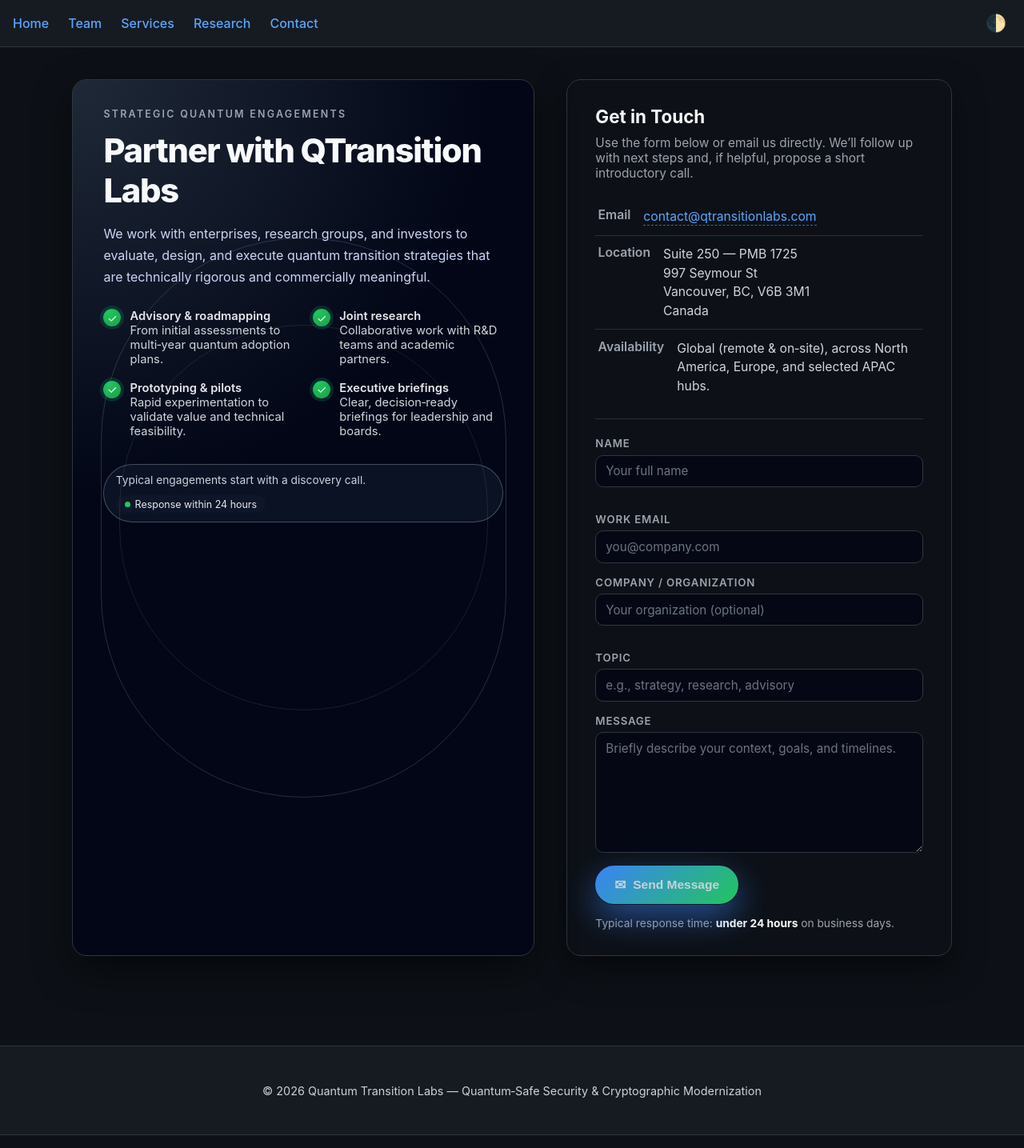
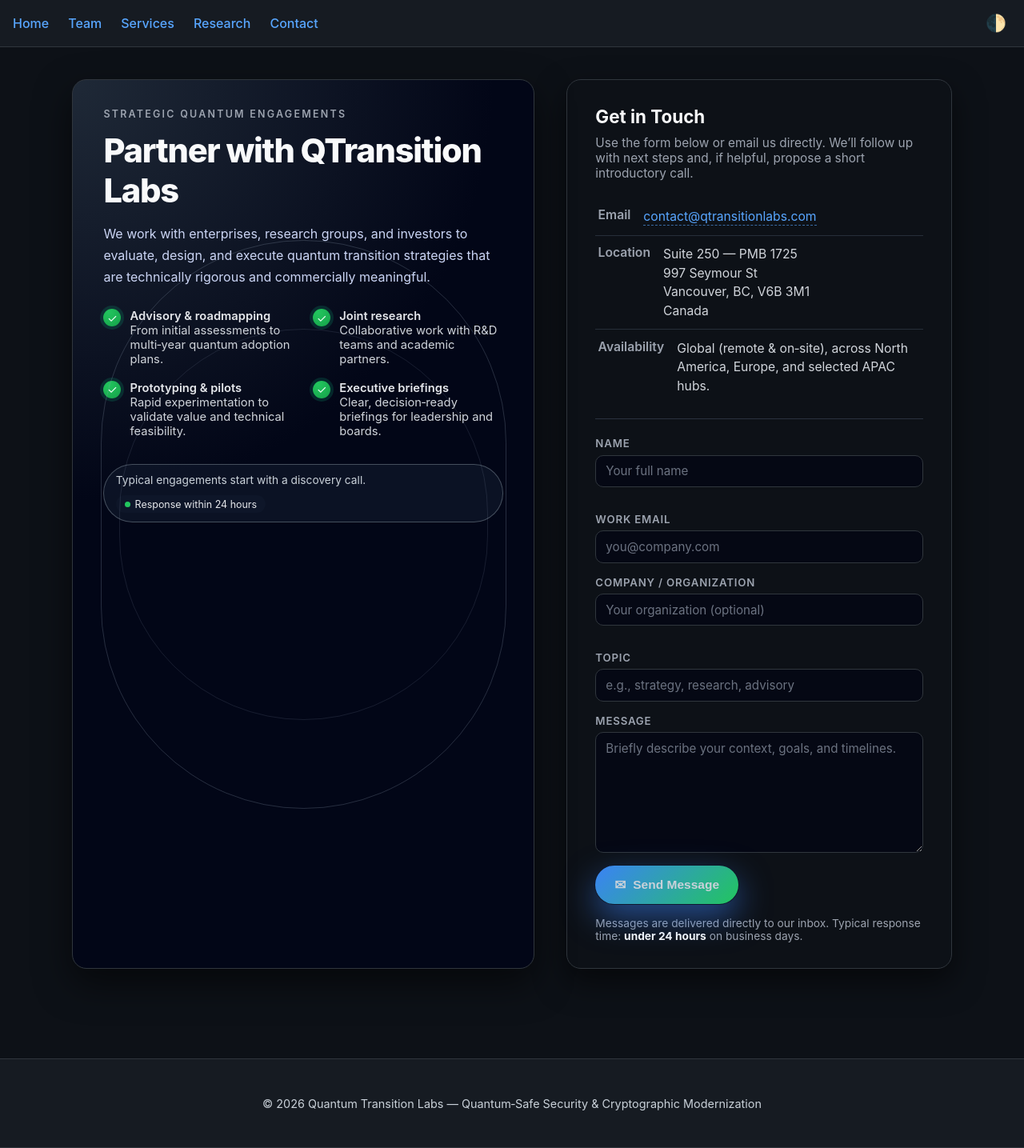
Before and after one commit to hassankhodaiemehr/qtransitionlabs, a Jekyll site: the page built from contact.md, in a window 1280 px wide. Shown: the whole page at 80% size. Built offline with Jekyll 4.4.1, drawn with Linux system fonts in a browser that asks for light colours.

Commit message:
Update contact.md

```diff
--- a/contact.md
+++ b/contact.md
@@ -356,7 +356,7 @@
 }
 
 body.light-mode .contact-input::placeholder,
-body.light-mode .contact-textarea::placeholder {
+body-light-mode .contact-textarea::placeholder {
   color: #9CA3AF;
 }
 
@@ -472,7 +472,7 @@
 <div class="contact-page">
   <div class="contact-grid">
 
-    <!-- LEFT: COOLER, MORE PROFESSIONAL INFO PANEL -->
+    <!-- LEFT: INFO PANEL -->
     <section class="contact-info-panel" aria-label="About engagements">
       <div class="contact-eyebrow">Strategic quantum engagements</div>
 
@@ -560,13 +560,18 @@
         </div>
       </div>
 
-      <!-- PROFESSIONAL MESSAGE FORM -->
-      <!-- Replace the action URL with your real Formspree (or other) endpoint -->
+      <!-- FORM USING FORMSUBMIT -->
       <form
         class="contact-form"
-        method="post"
-        action="https://formspree.io/f/your-form-id"
+        method="POST"
+        action="https://formsubmit.co/contact@qtransitionlabs.com"
       >
+        <!-- FormSubmit options -->
+        <input type="hidden" name="_subject" value="New message from QTransition Labs contact page">
+        <input type="hidden" name="_captcha" value="true">
+        <!-- Optional: redirect after submit -->
+        <!-- <input type="hidden" name="_next" value="https://yourdomain.com/thanks.html"> -->
+
         <div class="contact-form-row">
           <div class="contact-form-group">
             <label for="name">Name</label>
@@ -635,7 +640,8 @@
           </button>
 
           <div class="contact-response-time">
-            Typical response time: <strong>under 24 hours</strong> on business days.
+            Messages are delivered directly to our inbox. Typical response time:
+            <strong>under 24 hours</strong> on business days.
           </div>
         </div>
       </form>
```
Also changed, not shown: other parts of contact.md (+2 -2 lines).
